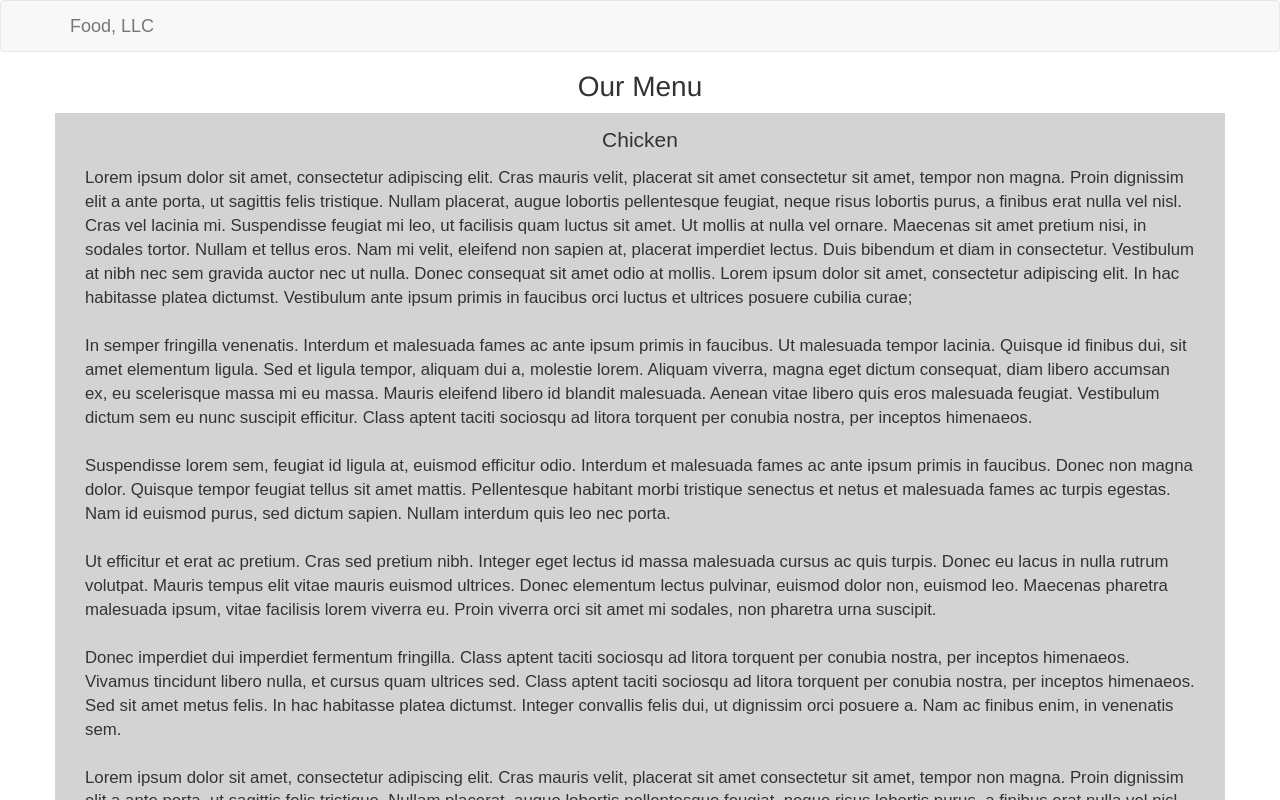
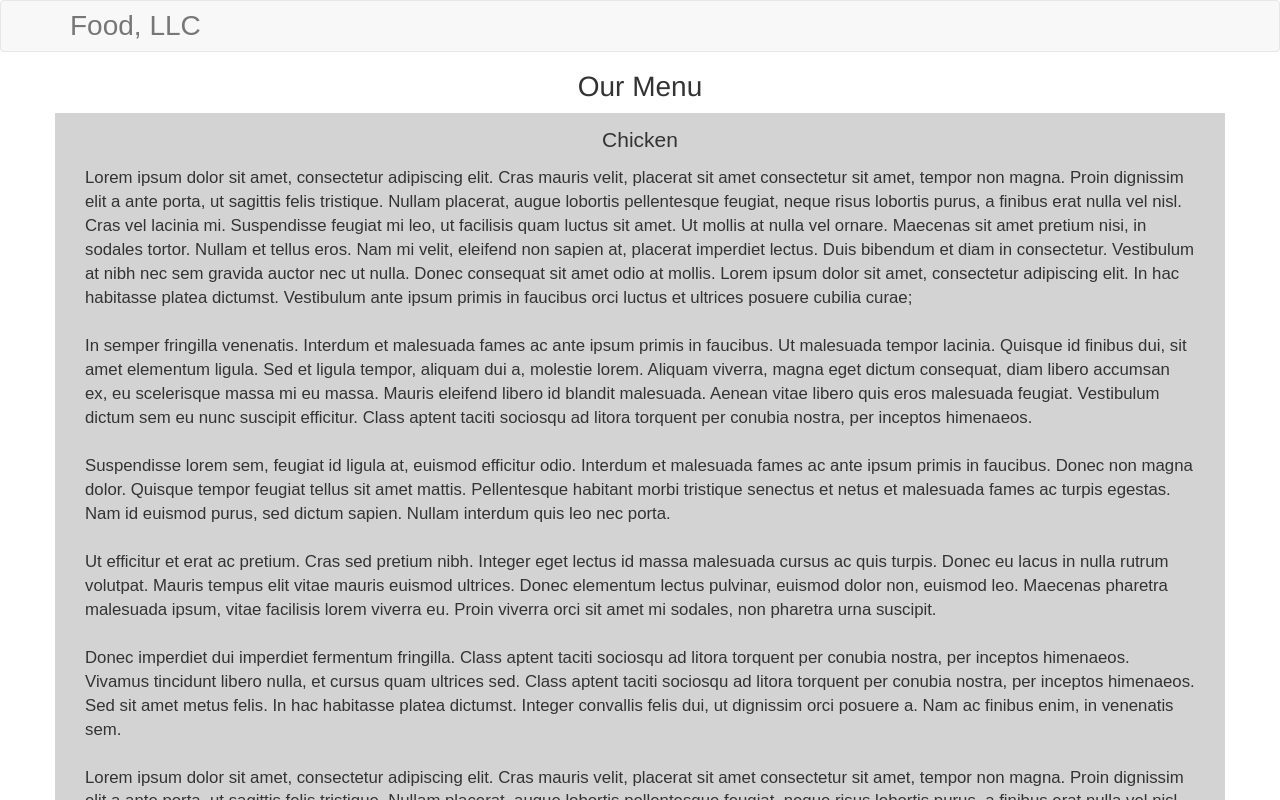
Before and after one commit to jackf514/Coursera-Solutions, a plain HTML site: page index.html in a window 1280 px wide. Shown: the top 800 px of the page. Drawn offline with Linux system fonts and the light colour scheme; a script that the page names is missing.

Commit message:
Update style.css

```diff
--- a/css/style.css
+++ b/css/style.css
@@ -3,6 +3,10 @@
 }
 
 /* -- Header Start -- */
+.navbar-brand{
+  font-size: 2em;
+}
+
 ul{
   text-align: center;
   font-size: 1.3em;
```
